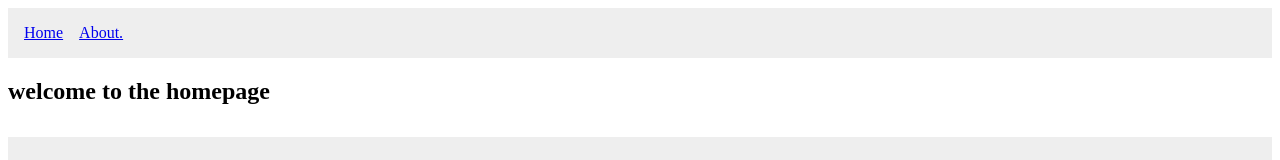
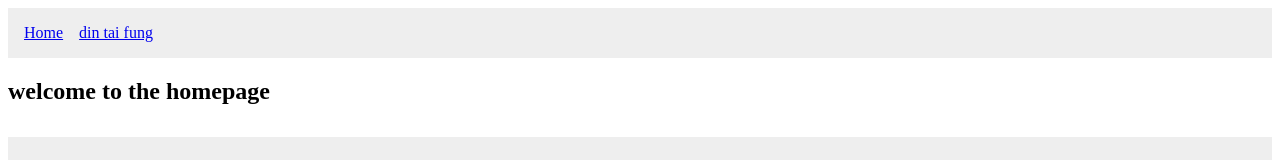
Before and after one commit to Theycallmeki/next, a Next.js app in the folder frontend/: page / in a window 1280 px wide. Shown: the top 160 px of the page. Built offline with nearby package versions, Linux system fonts and the light colour scheme.

Commit message:
Update header.tsx

```diff
--- a/frontend/src/components/header.tsx
+++ b/frontend/src/components/header.tsx
@@ -7,7 +7,7 @@
         <Link href="/" style={{ marginRight: "1rem" }}>
           Home
         </Link>
-        <Link href="/about">About.</Link>
+        <Link href="/about">din tai fung</Link>
       </nav>
     </header>
   );
```
